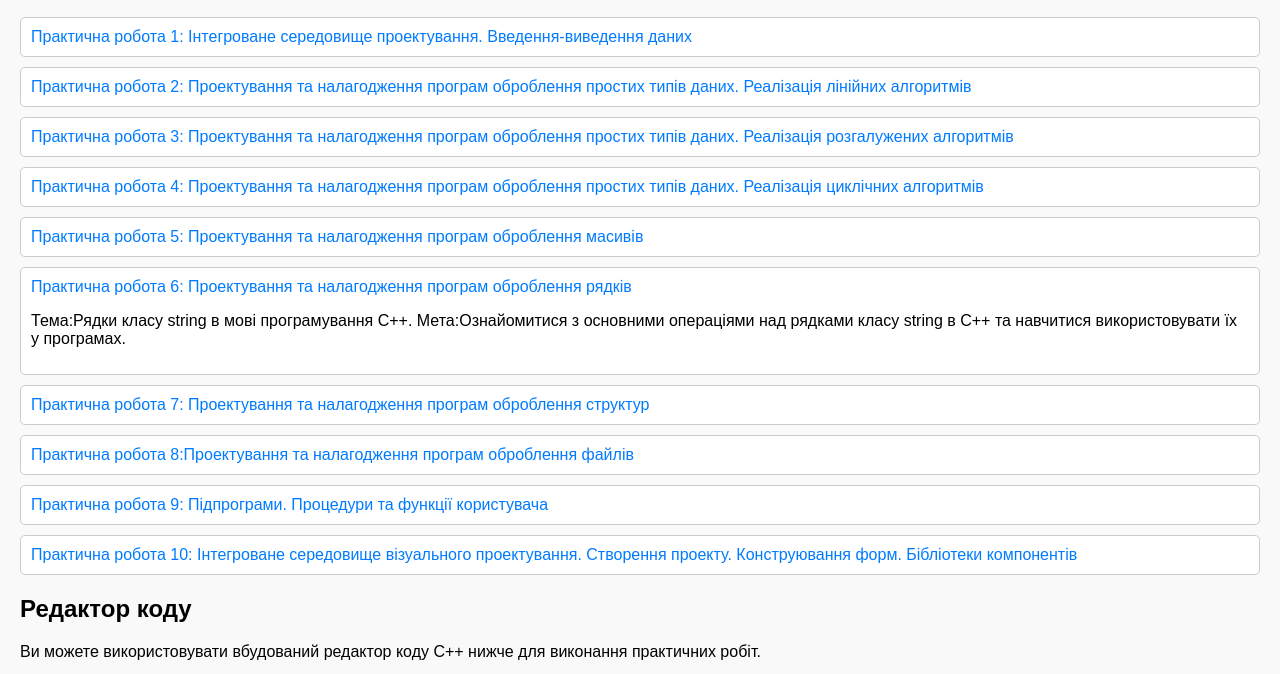
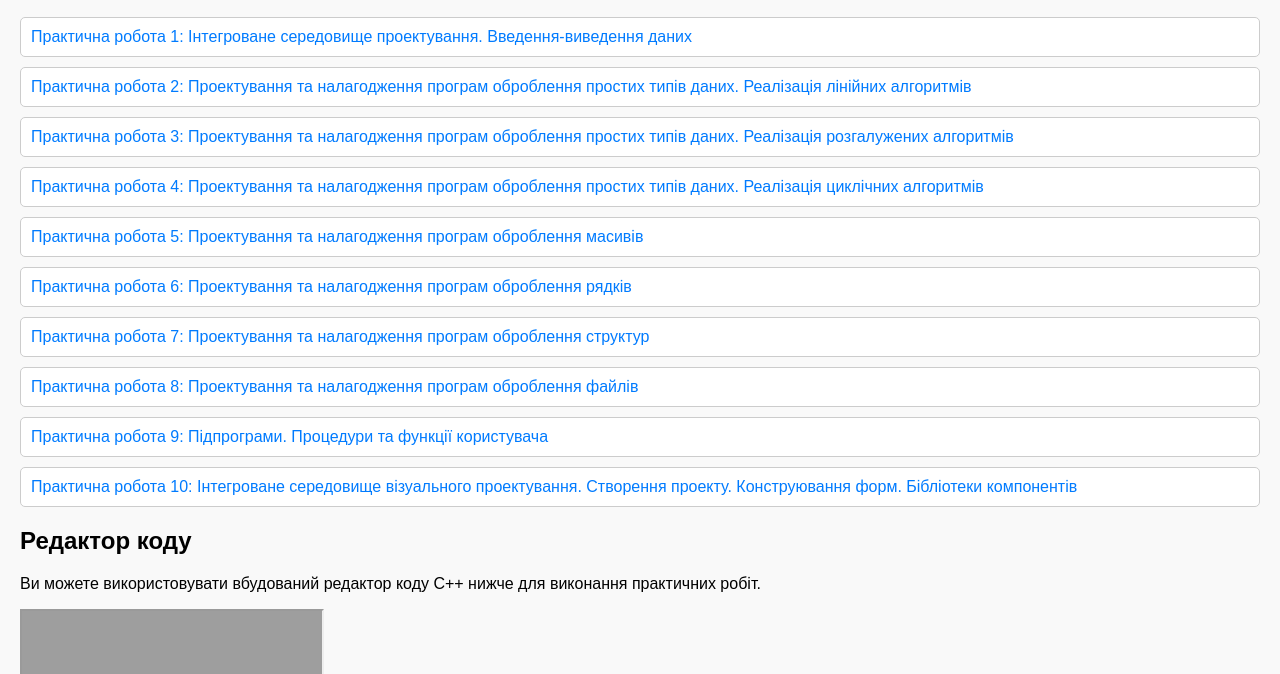
Before and after one commit to GKovtonyuk/my-website, a plain HTML site: page index.html in a window 1280 px wide. Shown: the part 111-785 px from the top of the page. Drawn offline with Linux system fonts and the light colour scheme; grey boxes are pictures that could not be loaded.

Commit message:
Update index.html

```diff
--- a/index.html
+++ b/index.html
@@ -40,40 +40,34 @@
         <a href="work1.html">Практична робота 1: Інтегроване середовище проектування. Введення-виведення даних</a>
     </div>
     <div class="work">
-        <a href="work2.html">Практична робота 2: Проектування та налагодження програм оброблення простих типів даних.
-Реалізація лінійних алгоритмів</a>
+        <a href="work2.html">Практична робота 2: Проектування та налагодження програм оброблення простих типів даних. Реалізація лінійних алгоритмів</a>
     </div>
     <div class="work">
-        <a href="work3.html">Практична робота 3: Проектування та налагодження програм оброблення простих типів даних.
-Реалізація розгалужених алгоритмів</a>
+        <a href="work3.html">Практична робота 3: Проектування та налагодження програм оброблення простих типів даних. Реалізація розгалужених алгоритмів</a>
     </div>
     <div class="work">
-        <a href="work4.html">Практична робота 4: Проектування та налагодження програм оброблення простих типів даних.
-Реалізація циклічних алгоритмів</a>
+        <a href="work4.html">Практична робота 4: Проектування та налагодження програм оброблення простих типів даних. Реалізація циклічних алгоритмів</a>
     </div>
     <div class="work">
         <a href="work5.html">Практична робота 5: Проектування та налагодження програм оброблення масивів</a>
     </div>
     <div class="work">
         <a href="work6.html">Практична робота 6: Проектування та налагодження програм оброблення рядків</a>
-         <p class="description">Тема:Рядки класу string в мові програмування C++.
-             Мета:Ознайомитися з основними операціями над рядками класу string в C++ та навчитися використовувати їх у програмах.</p>
     </div>
     <div class="work">
         <a href="work7.html">Практична робота 7: Проектування та налагодження програм оброблення структур</a>
     </div>
     <div class="work">
-        <a href="work8.html">Практична робота 8:Проектування та налагодження програм оброблення файлів</a>
+        <a href="work8.html">Практична робота 8: Проектування та налагодження програм оброблення файлів</a>
     </div>
     <div class="work">
         <a href="work9.html">Практична робота 9: Підпрограми. Процедури та функції користувача</a>
     </div>
     <div class="work">
-        <a href="work10.html">Практична робота 10: Інтегроване середовище візуального проектування. Створення проекту.
-Конструювання форм. Бібліотеки компонентів</a>
+        <a href="work10.html">Практична робота 10: Інтегроване середовище візуального проектування. Створення проекту. Конструювання форм. Бібліотеки компонентів</a>
     </div>
 
-     <h2>Редактор коду</h2>
+    <h2>Редактор коду</h2>
     <p>Ви можете використовувати вбудований редактор коду C++ нижче для виконання практичних робіт.</p>
 
     <div class="editor">
```
